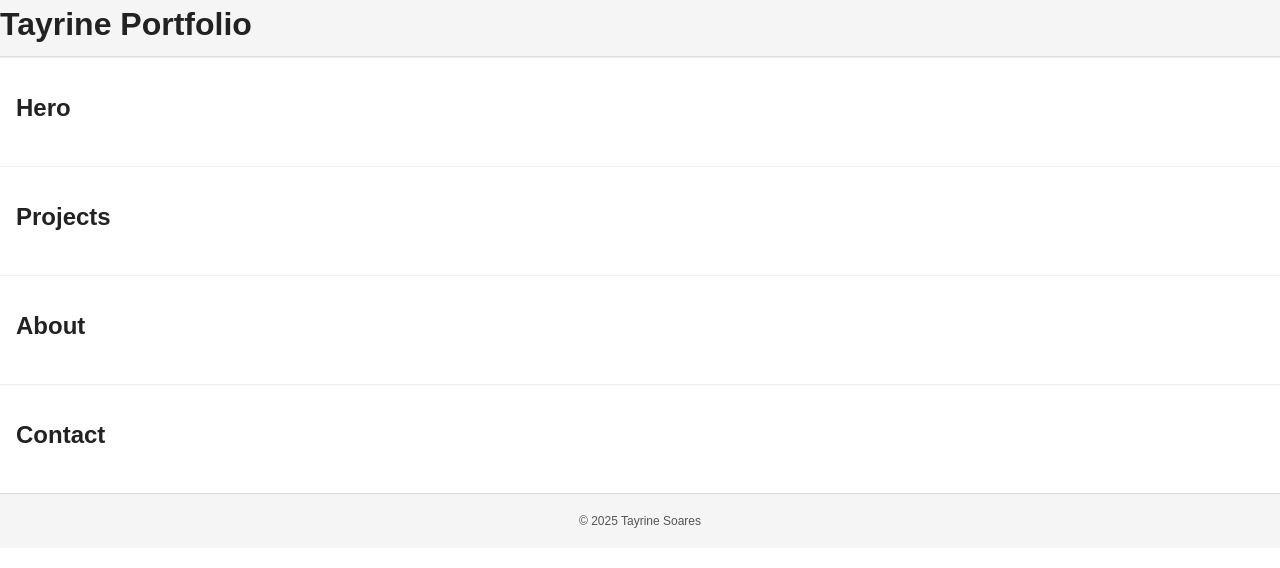
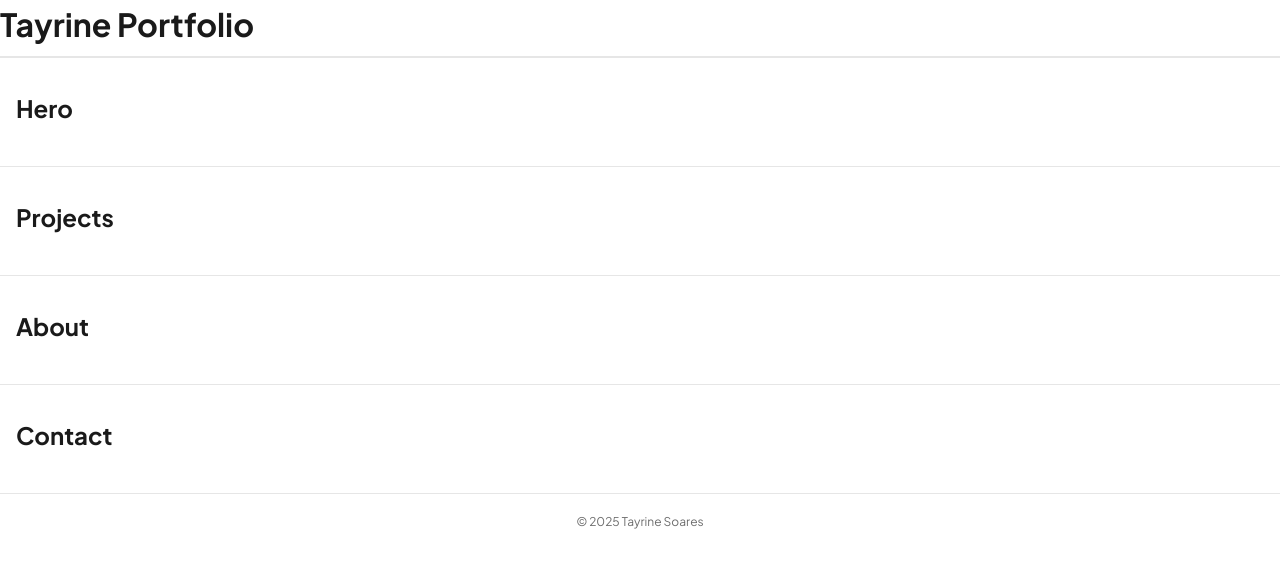
Before and after one commit to TayrineSoares/tayrine-portfolio, a React (Vite) app: page / in a window 1280 px wide. Shown: the top 568 px of the page. Built offline with nearby package versions, Linux system fonts and the light colour scheme.

Commit message:
adjust  global styles with Plus Jakarta Sans and light/dark theme

```diff
--- a/index.html
+++ b/index.html
@@ -4,7 +4,15 @@
     <meta charset="UTF-8" />
     <link rel="icon" type="image/svg+xml" href="/vite.svg" />
     <meta name="viewport" content="width=device-width, initial-scale=1.0" />
-    <title>tayrine-portfolio</title>
+    <title>Tayrine Portfolio</title>
+
+    <!-- Google Fonts: Plus Jakarta Sans -->
+    <link rel="preconnect" href="https://fonts.googleapis.com">
+    <link rel="preconnect" href="https://fonts.gstatic.com" crossorigin>
+    <link
+      href="https://fonts.googleapis.com/css2?family=Plus+Jakarta+Sans:wght@400;600;700&display=swap"
+      rel="stylesheet"
+    />
   </head>
   <body>
     <div id="root"></div>
--- a/src/styles/global.css
+++ b/src/styles/global.css
@@ -1,51 +1,119 @@
-/* colors, fonts, base layout */
+/* ============================================
+   GLOBAL STYLES
+   - Font: Plus Jakarta Sans
+   - Color scheme: light (default) + dark (auto)
+============================================ */
 
+/* ================================
+   1. COLOR VARIABLES
+   - Light by default
+   - Auto switch to dark using prefers-color-scheme
+================================ */
+:root {
+  /* Light mode */
+  --bg: #ffffff;      /* clean white background */
+  --fg: #1a1a1a;      /* near-black text for strong contrast */
+  --muted: #6c6c6c;   /* softer gray for secondary text */
+  --line: #e6e6e6;    /* light gray borders/dividers */
+  --accent: #007f73;  /* teal-green accent (modern + calm) */
+}
 
-/* Reset default browser styles */
+@media (prefers-color-scheme: dark) {
+  :root {
+    /* Dark mode */
+    --bg: #0f1115;     /* deep grayish blue background */
+    --fg: #eaeaea;     /* light text */
+    --muted: #9a9a9a;  /* muted gray for secondary text */
+    --line: #242834;   /* subtle divider lines */
+    --accent: #72d6b6; /* minty accent for dark mode */
+  }
+}
+
+/* ================================
+BASE RESET
+Remove default margins/paddings
+Set box-sizing
+================================ */
 * {
   box-sizing: border-box;
   margin: 0;
   padding: 0;
 }
 
-/* Base font and colors */
+/* ================================
+TYPOGRAPHY
+Global font & base text styles
+================================ */
 body {
-  font-family: Arial, Helvetica, sans-serif;
-  background-color: #ffffff; /* White background */
-  color: #222222;            /* Dark text */
-  line-height: 1.5;          /* Comfortable reading */
+  font-family: 'Plus Jakarta Sans', sans-serif;
+  background-color: var(--bg);
+  color: var(--fg);
+  line-height: 1.5;
+  -webkit-font-smoothing: antialiased;
 }
 
 /* Headings */
 h1, h2 {
+  font-weight: 700;
   margin-bottom: 0.5rem;
 }
 
-/* Layout container */
-.container {
-  max-width: 1000px;   /* Keeps content from stretching too wide */
-  margin: 0 auto;      /* Centers content */
-  padding: 1rem;       /* Space inside */
+/* Links */
+a {
+  color: var(--accent);
+  text-decoration: none;
+  transition: opacity 0.2s ease;
 }
 
-/* Header */
-header {
-  background-color: #f5f5f5; /* Light gray header */
-  border-bottom: 1px solid #ddd;
+a:hover {
+  opacity: 0.8;
+  text-decoration: underline;
 }
 
-/* Footer */
+/* ================================
+LAYOUT HELPERS
+Container and section spacing
+================================ */
+.container {
+  max-width: 1000px;   /* keeps content centered and narrow */
+  margin: 0 auto;
+  padding: 1rem;
+}
+
+/* Basic section spacing */
+section {
+  padding: 2rem 1rem;
+  border-top: 1px solid var(--line);
+}
+
+/* ================================
+   HEADER & FOOTER
+================================ */
+header {
+  background-color: var(--bg);
+  border-bottom: 1px solid var(--line);
+  position: sticky;
+  top: 0;
+  z-index: 10;
+}
+
 footer {
-  background-color: #f5f5f5;
-  border-top: 1px solid #ddd;
+  background-color: var(--bg);
+  border-top: 1px solid var(--line);
   text-align: center;
   padding: 1rem;
   font-size: 0.9rem;
-  color: #555;
+  color: var(--muted);
 }
 
-/* Sections */
-section {
-  padding: 2rem 1rem;
-  border-top: 1px solid #eee; /* Light divider between sections */
+/* ================================
+   6. UTILITIES
+   - Quick helper classes
+================================ */
+.muted {
+  color: var(--muted);
 }
+
+.accent {
+  color: var(--accent);
+}
```
